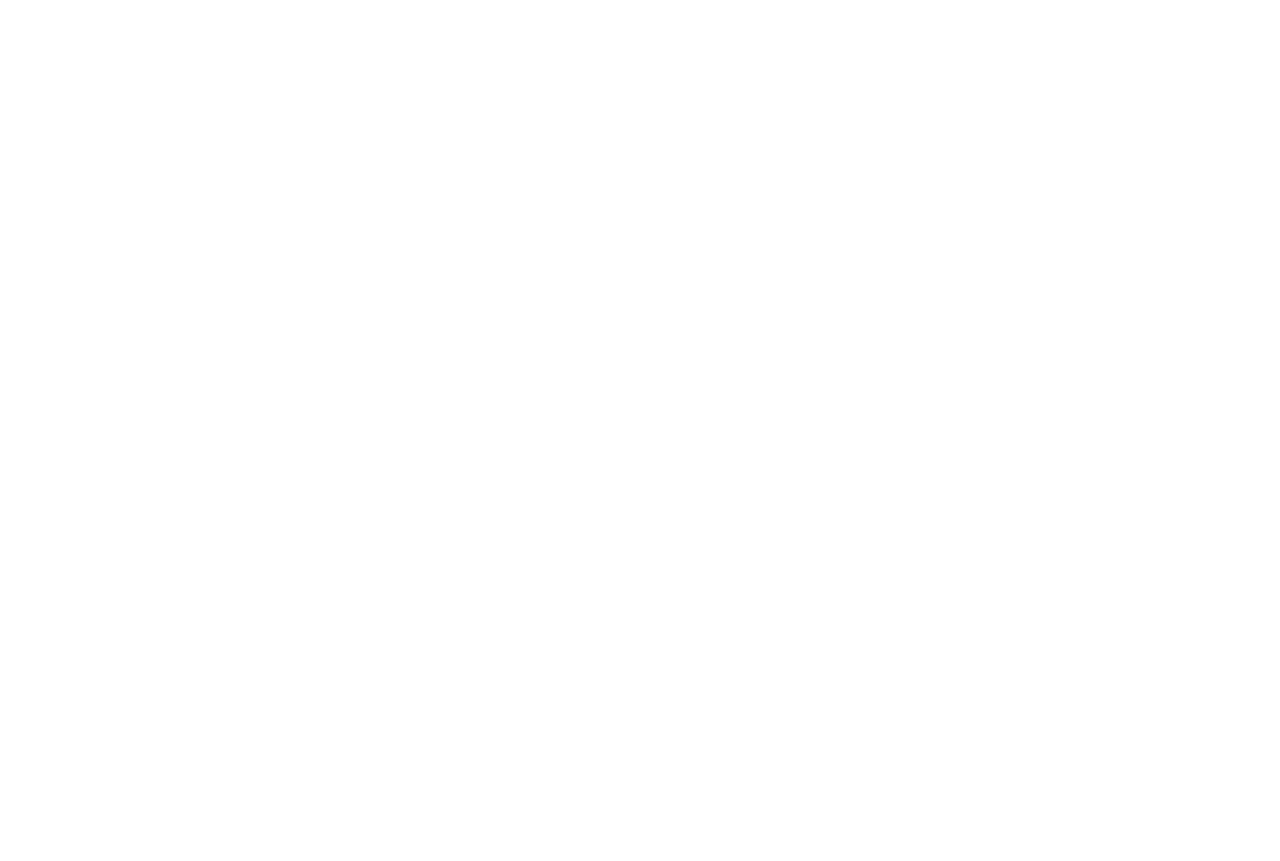
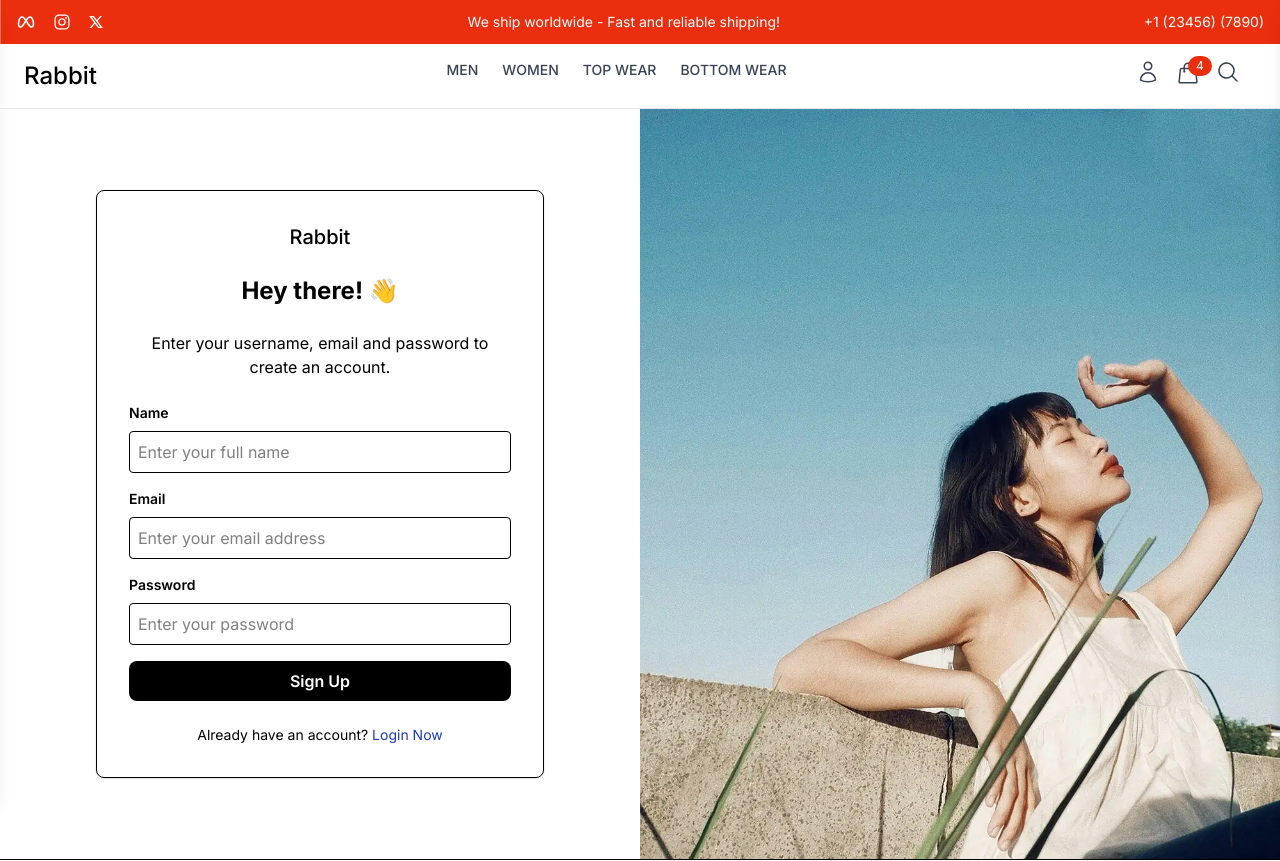
Before and after one commit to rittikgupta07professional-tech/rabbit-ecommerce, a React app in the folder frontend/: page /register in a window 1280 px wide. Before the commit this address had no page. Shown: the top 861 px of the page. Before the commit the page ends 800 px from the top, so only its background shows below. Built offline with nearby package versions, Linux system fonts and the light colour scheme; the HTML template or start-up script is replaced by a standard one.

Commit message:
feat: Login and Register Page Done

```diff
--- a/frontend/src/App.jsx
+++ b/frontend/src/App.jsx
@@ -3,6 +3,8 @@
 import {Toaster} from 'sonner'
 import UserLayout from './Components/Layout/UserLayout'
 import Home from './Pages/Home'
+import Login from './Pages/Login'
+import Register from './Pages/Register'
 
 const App = () => {
   return (
@@ -12,7 +14,8 @@
     <Route path='/' element={<UserLayout/>}>
       {/* User Layout */}
       <Route index element={<Home/>} />
-
+      <Route path='/login' element={<Login/>} />
+      <Route path='/register' element={<Register/>} />
     </Route>
     <Route>
        {/* Admin Layout */}
--- /dev/null
+++ b/frontend/src/Pages/Login.jsx
@@ -0,0 +1,65 @@
+import React, { useState } from 'react'
+import {Link} from 'react-router-dom'
+import login from '../assets/login.webp'
+
+const Login = () => {
+
+    const [email, setEmail] = useState("");
+    const [password, setPassword] = useState("");
+
+    const handleSubmit = (e) => {
+        e.preventDefault();
+
+
+    }
+
+    return (
+        <div className='flex'>
+            <div className="w-full md:w-1/2 flex flex-col justify-center items-center p-8 md:p-12">
+                <form onSubmit={handleSubmit} className='w-full max-w-md bg-white p-8 rounded-lg border shadow-sm'>
+                      <div className="flex justify-center mb-6">
+                        <h2 className='text-xl font-medium'>Rabbit</h2>
+                      </div>
+                      <h2 className="text-2xl font-bold text-center mb-6">Hey there! 👋</h2>
+                      <p className="text-center mb-6">
+                        Enter your email and password to login.
+                      </p>
+                      <div className="mb-4">
+                        <label className='block text-sm font-semibold mb-2'>Email</label>
+                        <input
+                         type="email"
+                         value={email}
+                         onChange={(e) => setEmail(e.target.value)}
+                         placeholder='Enter your email address'
+                         className='w-full p-2 border rounded'
+                        />
+                      </div>
+                      <div className="mb-4">
+                        <label className='block text-sm font-semibold mb-2'>Password</label>
+                        <input
+                         type="password"
+                         value={password}
+                         onChange={(e) => setPassword(e.target.value)}
+                         placeholder='Enter your password'
+                         className='w-full p-2 border rounded'
+                        />
+                      </div>
+                      <button
+                       type='submit'
+                       className='w-full bg-black text-white p-2 rounded-lg font-semibold hover:bg-gray-800 transition'
+                      >
+                        Sign In
+                      </button>
+                      <p className='mt-6 text-center text-sm'>Don't have'nt an account?{" "} <Link to='/register' className='text-blue-800'>Register Now</Link></p>
+                </form>
+            </div>
+            <div className="hidden md:block w-1/2 bg-gray-800">
+                <div className="h-full flex flex-col justify-center items-center">
+                    <img src={login} alt="LoginImg" className='h-[750px] w-full object-cover' />
+                </div>
+            </div>
+        </div>
+   )
+}
+
+export default Login
--- /dev/null
+++ b/frontend/src/Pages/Register.jsx
@@ -0,0 +1,76 @@
+import React, { useState } from 'react'
+import {Link} from 'react-router-dom'
+import register from '../assets/register.webp'
+
+const Register = () => {
+
+    const [name, setName] = useState("");
+    const [email, setEmail] = useState("");
+    const [password, setPassword] = useState("");
+
+    const handleSubmit = (e) => {
+        e.preventDefault();
+
+
+    }
+
+  return (
+        <div className='flex'>
+            <div className="w-full md:w-1/2 flex flex-col justify-center items-center p-8 md:p-12">
+                <form onSubmit={handleSubmit} className='w-full max-w-md bg-white p-8 rounded-lg border shadow-sm'>
+                      <div className="flex justify-center mb-6">
+                        <h2 className='text-xl font-medium'>Rabbit</h2>
+                      </div>
+                      <h2 className="text-2xl font-bold text-center mb-6">Hey there! 👋</h2>
+                      <p className="text-center mb-6">
+                        Enter your username, email and password to create an account.
+                      </p>
+                      <div className="mb-4">
+                        <label className='block text-sm font-semibold mb-2'>Name</label>
+                        <input
+                         type="text"
+                         value={name}
+                         onChange={(e) => setName(e.target.value)}
+                         placeholder='Enter your full name'
+                         className='w-full p-2 border rounded'
+                        />
+                      </div>
+                      <div className="mb-4">
+                        <label className='block text-sm font-semibold mb-2'>Email</label>
+                        <input
+                         type="email"
+                         value={email}
+                         onChange={(e) => setEmail(e.target.value)}
+                         placeholder='Enter your email address'
+                         className='w-full p-2 border rounded'
+                        />
+                      </div>
+                      <div className="mb-4">
+                        <label className='block text-sm font-semibold mb-2'>Password</label>
+                        <input
+                         type="password"
+                         value={password}
+                         onChange={(e) => setPassword(e.target.value)}
+                         placeholder='Enter your password'
+                         className='w-full p-2 border rounded'
+                        />
+                      </div>
+                      <button
+                       type='submit'
+                       className='w-full bg-black text-white p-2 rounded-lg font-semibold hover:bg-gray-800 transition'
+                      >
+                        Sign Up
+                      </button>
+                      <p className='mt-6 text-center text-sm'>Already have an account?{" "} <Link to='/login' className='text-blue-800'>Login Now</Link></p>
+                </form>
+            </div>
+            <div className="hidden md:block w-1/2 bg-gray-800">
+                <div className="h-full flex flex-col justify-center items-center">
+                    <img src={register} alt="LoginImg" className='h-[750px] w-full object-cover' />
+                </div>
+            </div>
+        </div>
+   )
+}
+
+export default Register
```
